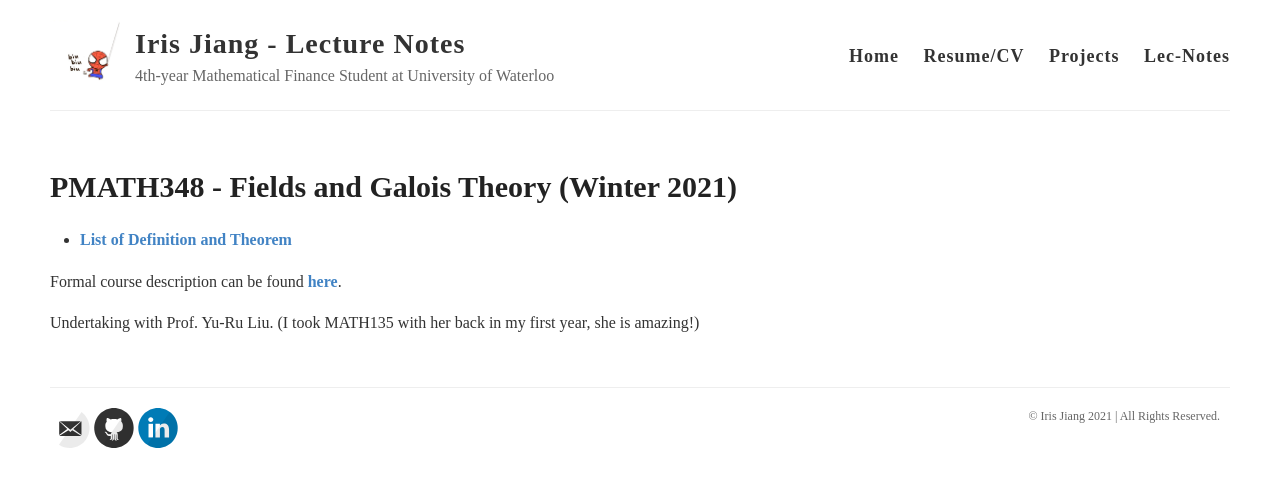
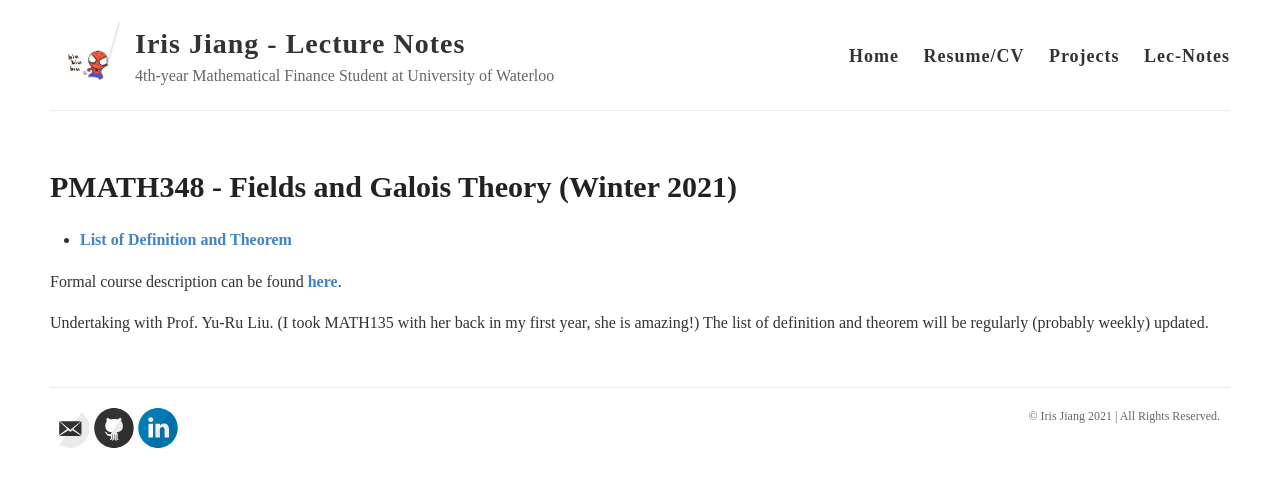
Before and after one commit to my-jiang/my-jiang.github.io, a Jekyll site: the page built from _notes/PMATH348.md, in a window 1280 px wide. Shown: the top 487 px of the page. Built offline with Jekyll 4.4.1, drawn with Linux system fonts in a browser that asks for light colours.

Commit message:
Update PMATH348

```diff
--- a/_notes/PMATH348.md
+++ b/_notes/PMATH348.md
@@ -10,4 +10,4 @@ permalink: /pmath348/
 
 Formal course description can be found [here](https://ugradcalendar.uwaterloo.ca/courses/PMATH/348).
 
-Undertaking with Prof. Yu-Ru Liu. (I took MATH135 with her back in my first year, she is amazing!)
+Undertaking with Prof. Yu-Ru Liu. (I took MATH135 with her back in my first year, she is amazing!) The list of definition and theorem will be regularly (probably weekly) updated.
```
Also changed, not shown: 1 other file.
